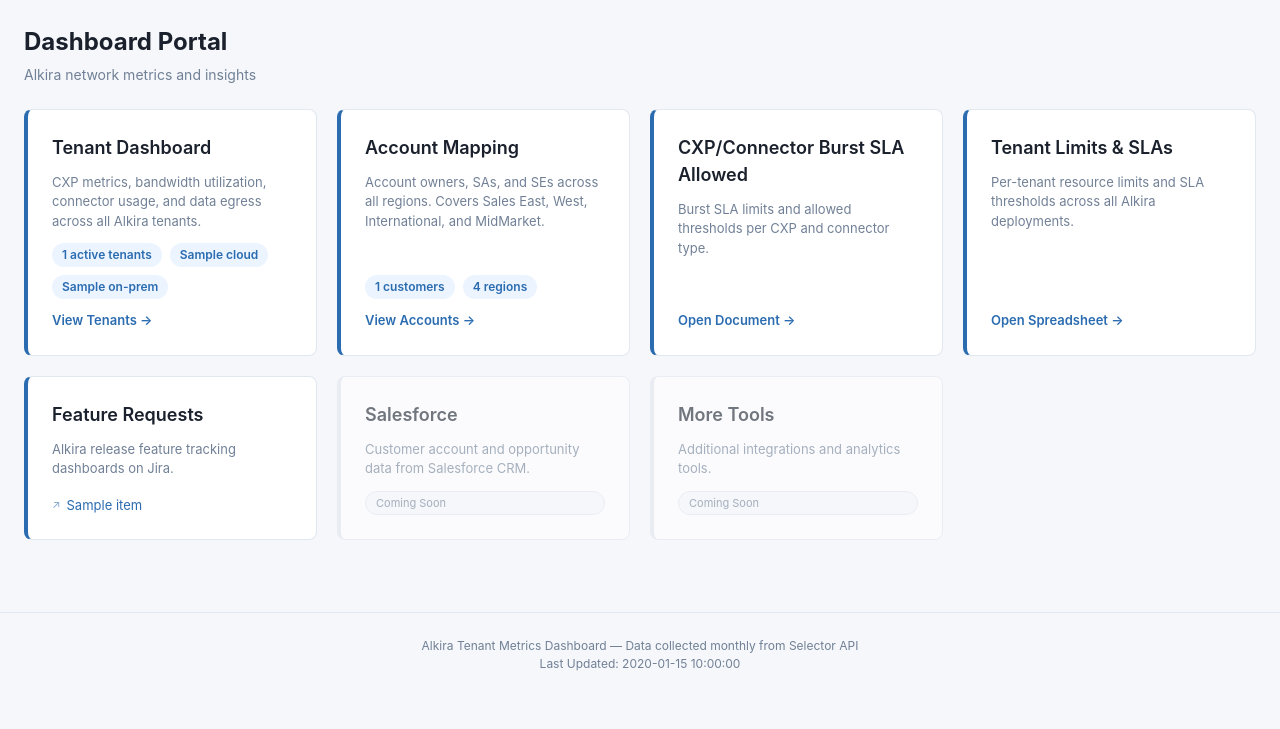
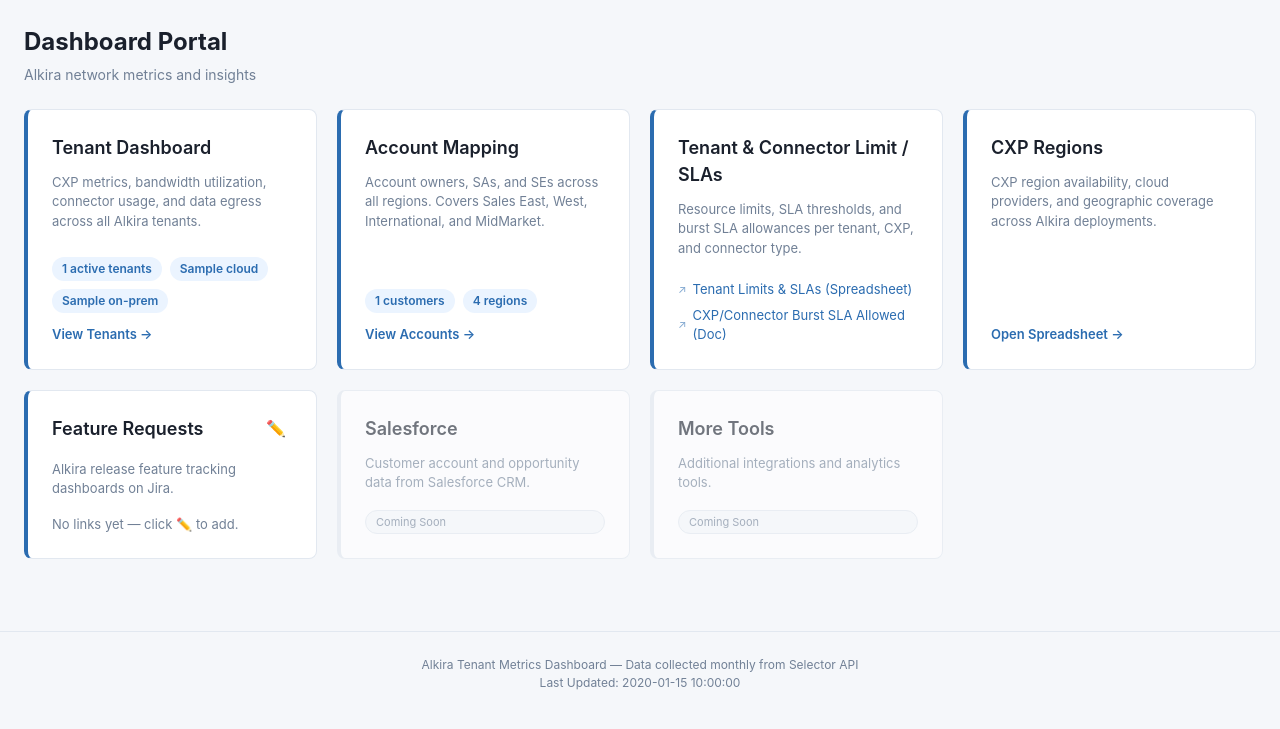
Before and after one commit to Deepesh-Kumar/Dashboard, a Python web app: template templates/home.html in a window 1280 px wide. Shown: the part 55-784 px from the top of the page. Run offline with Jinja, Linux system fonts and the light colour scheme; the template is opened without the code that fills it: most values are stand-ins (such as "Sample title", 1, 10 or a date in 2020).

Commit message:
Add editable Feature Requests UI, merge SLA cards, add CXP Regions card

```diff
--- a/templates/home.html
+++ b/templates/home.html
@@ -30,29 +30,44 @@
         <span class="portal-card-link">View Accounts &rarr;</span>
     </a>
 
-    <a href="https://docs.google.com/document/d/1Ix7AvFmerZ5AkXGG1BJDKf5Y7KOEkJkpNuJsXD2-yYI/edit?tab=t.0#heading=h.4oyhd9foylm0" target="_blank" rel="noopener" class="portal-card">
-        <h2 class="portal-card-title">CXP/Connector Burst SLA Allowed</h2>
-        <p class="portal-card-desc">Burst SLA limits and allowed thresholds per CXP and connector type.</p>
-        <span class="portal-card-link">Open Document &rarr;</span>
-    </a>
+    <div class="portal-card" style="cursor:default;">
+        <h2 class="portal-card-title">Tenant &amp; Connector Limit / SLAs</h2>
+        <p class="portal-card-desc">Resource limits, SLA thresholds, and burst SLA allowances per tenant, CXP, and connector type.</p>
+        <div class="portal-card-links" style="margin-top:10px;">
+            <a href="https://docs.google.com/spreadsheets/d/1Cnui5l_qN95P_dGMfAo5ICggVFtA40d-ceotzeEfNhk/edit?gid=2141541197#gid=2141541197" target="_blank" rel="noopener">Tenant Limits &amp; SLAs (Spreadsheet)</a>
+            <a href="https://docs.google.com/document/d/1Ix7AvFmerZ5AkXGG1BJDKf5Y7KOEkJkpNuJsXD2-yYI/edit?tab=t.0#heading=h.4oyhd9foylm0" target="_blank" rel="noopener">CXP/Connector Burst SLA Allowed (Doc)</a>
+        </div>
+    </div>
 
-    <a href="https://docs.google.com/spreadsheets/d/1Cnui5l_qN95P_dGMfAo5ICggVFtA40d-ceotzeEfNhk/edit?gid=2141541197#gid=2141541197" target="_blank" rel="noopener" class="portal-card">
-        <h2 class="portal-card-title">Tenant Limits &amp; SLAs</h2>
-        <p class="portal-card-desc">Per-tenant resource limits and SLA thresholds across all Alkira deployments.</p>
+    <a href="https://docs.google.com/spreadsheets/d/1xh53zzFnmS1sO8m1M1z7xIHs5q_AF3mB/edit?gid=1907368415#gid=1907368415" target="_blank" rel="noopener" class="portal-card">
+        <h2 class="portal-card-title">CXP Regions</h2>
+        <p class="portal-card-desc">CXP region availability, cloud providers, and geographic coverage across Alkira deployments.</p>
         <span class="portal-card-link">Open Spreadsheet &rarr;</span>
     </a>
 
-    {% if feature_requests %}
-    <div class="portal-card" style="pointer-events: auto; cursor: default;">
-        <h2 class="portal-card-title">Feature Requests</h2>
+    <div class="portal-card" id="feature-requests-card" style="cursor: default;">
+        <div style="display:flex; justify-content:space-between; align-items:center; margin-bottom:6px;">
+            <h2 class="portal-card-title" style="margin:0;">Feature Requests</h2>
+            <button onclick="openFREditor()" title="Edit links" style="background:none;border:none;cursor:pointer;color:var(--text-secondary);font-size:16px;padding:2px 6px;">✏️</button>
+        </div>
         <p class="portal-card-desc">Alkira release feature tracking dashboards on Jira.</p>
-        <div class="portal-card-links">
-            {% for item in feature_requests %}
-            <a href="{{ item.url }}" target="_blank" rel="noopener">{{ item.name }}</a>
-            {% endfor %}
+        <div class="portal-card-links" id="fr-links">
+            <span style="color:var(--text-secondary);font-size:13px;">Loading...</span>
         </div>
     </div>
-    {% endif %}
+
+    <!-- Feature Requests Edit Modal -->
+    <div id="fr-modal" style="display:none;position:fixed;inset:0;background:rgba(0,0,0,0.5);z-index:1000;align-items:center;justify-content:center;">
+        <div style="background:var(--surface);border-radius:12px;padding:28px;width:100%;max-width:540px;max-height:80vh;overflow-y:auto;box-shadow:0 8px 32px rgba(0,0,0,0.2);">
+            <h3 style="margin-bottom:16px;">Edit Feature Request Links</h3>
+            <div id="fr-rows" style="display:flex;flex-direction:column;gap:10px;margin-bottom:16px;"></div>
+            <button onclick="addFRRow()" style="background:var(--primary-light);color:var(--primary);border:1px solid var(--primary);border-radius:6px;padding:6px 14px;cursor:pointer;font-size:13px;margin-bottom:16px;">+ Add Link</button>
+            <div style="display:flex;gap:10px;justify-content:flex-end;">
+                <button onclick="closeFREditor()" style="background:var(--bg);border:1px solid var(--border);border-radius:6px;padding:8px 18px;cursor:pointer;">Cancel</button>
+                <button onclick="saveFRLinks()" style="background:var(--primary);color:#fff;border:none;border-radius:6px;padding:8px 18px;cursor:pointer;font-weight:600;">Save</button>
+            </div>
+        </div>
+    </div>
 
     <div class="portal-card portal-card-disabled">
         <h2 class="portal-card-title">Salesforce</h2>
@@ -67,3 +82,87 @@
     </div>
 </div>
 {% endblock %}
+
+{% block scripts %}
+<script>
+let frData = [];
+
+async function loadFRLinks() {
+    try {
+        const res = await fetch('/api/feature-requests');
+        frData = await res.json();
+    } catch(e) {
+        frData = [];
+    }
+    renderFRLinks();
+}
+
+function renderFRLinks() {
+    const el = document.getElementById('fr-links');
+    if (!frData.length) { el.innerHTML = '<span style="color:var(--text-secondary);font-size:13px;">No links yet — click ✏️ to add.</span>'; return; }
+    el.innerHTML = frData.map(item =>
+        `<a href="${escHtml(item.url)}" target="_blank" rel="noopener">${escHtml(item.name)}</a>`
+    ).join('');
+}
+
+function openFREditor() {
+    const rows = document.getElementById('fr-rows');
+    rows.innerHTML = '';
+    if (!frData.length) addFRRow();
+    else frData.forEach(item => addFRRow(item.name, item.url));
+    document.getElementById('fr-modal').style.display = 'flex';
+}
+
+function closeFREditor() {
+    document.getElementById('fr-modal').style.display = 'none';
+}
+
+function addFRRow(name='', url='') {
+    const rows = document.getElementById('fr-rows');
+    const row = document.createElement('div');
+    row.style.cssText = 'display:flex;gap:8px;align-items:center;';
+    row.innerHTML = `
+        <input type="text" placeholder="Link name" value="${escHtml(name)}"
+               style="flex:1;padding:7px 10px;border:1px solid var(--border);border-radius:6px;font-size:13px;">
+        <input type="url" placeholder="https://..." value="${escHtml(url)}"
+               style="flex:2;padding:7px 10px;border:1px solid var(--border);border-radius:6px;font-size:13px;">
+        <button onclick="this.closest('div').remove()" title="Remove"
+                style="background:none;border:none;cursor:pointer;color:var(--text-secondary);font-size:18px;line-height:1;">&times;</button>`;
+    rows.appendChild(row);
+}
+
+async function saveFRLinks() {
+    const rows = document.querySelectorAll('#fr-rows > div');
+    const data = [];
+    for (const row of rows) {
+        const inputs = row.querySelectorAll('input');
+        const name = inputs[0].value.trim();
+        const url = inputs[1].value.trim();
+        if (name && url) data.push({ name, url });
+    }
+    const btn = document.querySelector('#fr-modal button[onclick="saveFRLinks()"]');
+    btn.textContent = 'Saving...'; btn.disabled = true;
+    try {
+        const res = await fetch('/api/feature-requests', {
+            method: 'POST',
+            headers: { 'Content-Type': 'application/json' },
+            body: JSON.stringify(data),
+        });
+        if (!res.ok) throw new Error(await res.text());
+        frData = data;
+        renderFRLinks();
+        closeFREditor();
+    } catch(e) {
+        alert('Save failed: ' + e.message);
+    } finally {
+        btn.textContent = 'Save'; btn.disabled = false;
+    }
+}
+
+function escHtml(s) {
+    return String(s).replace(/&/g,'&amp;').replace(/</g,'&lt;').replace(/>/g,'&gt;').replace(/"/g,'&quot;');
+}
+
+loadFRLinks();
+</script>
+{% endblock %}
```
Also changed, not shown: src/api.py (added, +79 -0 lines), 2 other files.
